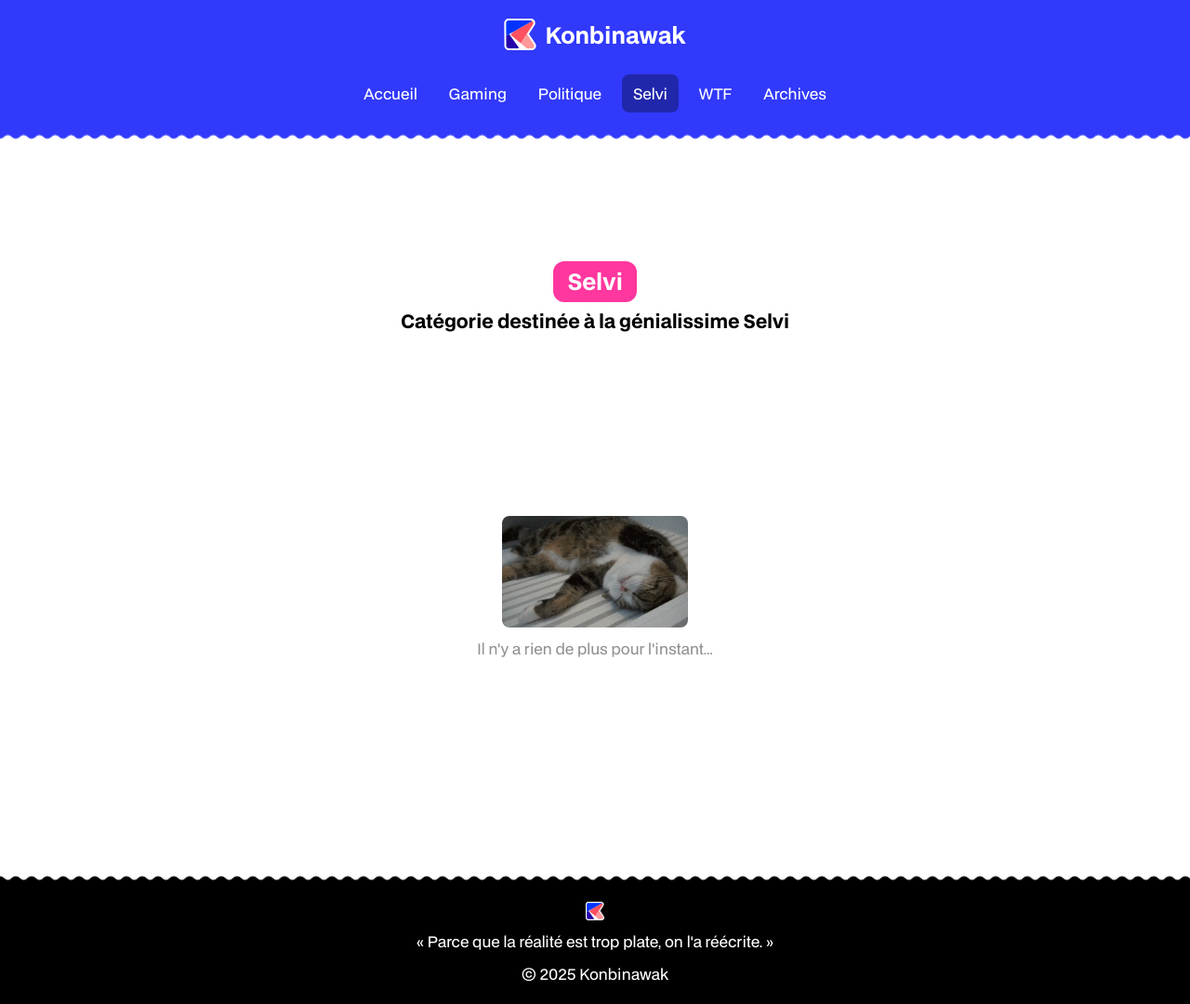
After one commit to HeyAnto/konbinawak-php, a PHP site: page /pages/selvi.php in a window 1280 px wide. The commit adds this page. Shown: the whole page at 93% size. Run offline with PHP 8.4, Linux system fonts and the light colour scheme; data that the repository does not hold is empty.

Commit message:
Add Content

```diff
--- a/assets/css/components.css
+++ b/assets/css/components.css
@@ -121,6 +121,10 @@ footer img {
   background-color: var(--color-tag-wtf);
 }
 
+.tag-selvi {
+  background-color: var(--color-tag-selvi);
+}
+
 /* No More */
 .no-more {
   width: 200px;
--- a/assets/css/globals.css
+++ b/assets/css/globals.css
@@ -21,6 +21,7 @@
   --color-pink: #ffdede;
 
   /* Tag Color */
+  --color-tag-selvi: #ff379e;
   --color-tag-wtf: #ffa600;
   --color-tag-politique: #5e28ff;
   --color-tag-gaming: #ff5060;
--- a/components/article-card.php
+++ b/components/article-card.php
@@ -7,7 +7,7 @@ if (!isset($articles)) {
 
 <?php foreach ($articles as $article): ?>
     <a href="article.php?id=<?= htmlspecialchars($article["id"]) ?>" class="article-card flex flex-column gap-10">
-        <img class="article-cover" src="<?= ($article["img_cover"] ?: "/assets/images/articles/cover-null.jpg") ?>"
+        <img class="article-cover" src="<?= ($article["img_cover"] ?: "/assets/images/articles/cover-null.webp") ?>"
             alt="Article Image">
         <div class="flex flex-column gap-5">
             <h2><?= ($article["title"]) ?></h2>
--- a/components/article-carousel.php
+++ b/components/article-carousel.php
@@ -1,21 +1,21 @@
 <section class="carousel">
     <div class="carousel-inner">
         <a href="" class="carousel-item active">
-            <img class="article-cover" src="/assets/images/articles/cover-null.jpg" alt="Image 1">
+            <img class="article-cover" src="/assets/images/articles/cover-null.webp" alt="Image 1">
             <div class="carousel-caption">
                 <h3>Titre 1</h3>
                 <p>Tag 1</p>
             </div>
         </a>
         <a href="" class="carousel-item">
-            <img class="article-cover" src="/assets/images/articles/cover-null.jpg" alt="Image 2">
+            <img class="article-cover" src="/assets/images/articles/cover-null.webp" alt="Image 2">
             <div class="carousel-caption">
                 <h3>Titre 2</h3>
                 <p>Tag 2</p>
             </div>
         </a>
         <a href="" class="carousel-item">
-            <img class="article-cover" src="/assets/images/articles/cover-null.jpg" alt="Image 3">
+            <img class="article-cover" src="/assets/images/articles/cover-null.webp" alt="Image 3">
             <div class="carousel-caption">
                 <h3>Titre 3</h3>
                 <p>Tag 3</p>
--- a/components/navbar.php
+++ b/components/navbar.php
@@ -18,6 +18,10 @@ $currentPage = basename($_SERVER['PHP_SELF'], ".php");
             <a class="btn-nav <?= $currentPage === 'politique' ? 'nav-active' : '' ?>" href="/pages/politique.php"
                 data-page="politique">
                 <p>Politique</p>
+            </a>
+            <a class="btn-nav <?= $currentPage === 'selvi' ? 'nav-active' : '' ?>" href="/pages/selvi.php"
+                data-page="selvi">
+                <p>Selvi</p>
             </a>
             <a class="btn-nav <?= $currentPage === 'wtf' ? 'nav-active' : '' ?>" href="/pages/wtf.php" data-page="wtf">
                 <p>WTF</p>
--- /dev/null
+++ b/pages/selvi.php
@@ -0,0 +1,29 @@
+<?php
+require_once "../db/article-db.php";
+$category_id = 4;
+$articles = getArticlesByCategory($category_id);
+$title = "Konbinawak - Selvi";
+include_once "../components/header.php";
+?>
+
+<main class="flex flex-column align-item-center gap-100">
+    <section class="flex flex-column align-item-center gap-10">
+        <span class="page-title tag-selvi">
+            <h1>Selvi</h1>
+        </span>
+        <h2 style="text-align: center;">Catégorie destinée à la génialissime Selvi</h2>
+    </section>
+
+    <section class="archives-content flex flex-wrap gap-20">
+        <?php include "../components/article-card.php"; ?>
+    </section>
+
+    <section class="flex flex-column align-item-center gap-10">
+        <img class="no-more" src="/assets/images/no-more.gif" alt="No More Article">
+        <p class="p-grey">Il n'y a rien de plus pour l'instant...</p>
+    </section>
+</main>
+
+<?php
+include_once "../components/footer.php";
+?>
```
Also changed, not shown: assets/images/articles/chat-maire-village-fr.webp (added), assets/images/articles/cover-null.jpg (deleted), assets/images/articles/cover-null.webp (added), assets/images/articles/creme-hydrat-mag.webp (added), assets/images/articles/elisabeth-annonce-150-cafe.webp (added), assets/images/articles/homme-arreter-monopoly-loyer.webp (added), assets/images/articles/jean-luc-melanchon-uno-an.webp (added), assets/images/articles/larry-malice-hist1.webp (added), assets/images/articles/lethal-company.webp (added), assets/images/articles/macron-gilet-jaune-ministere.webp (added), assets/images/articles/marine-ue-petanque.webp (added), assets/images/articles/robot-cuisine-greve-fr.webp (added), assets/images/articles/zort-game-coop.webp (added).
